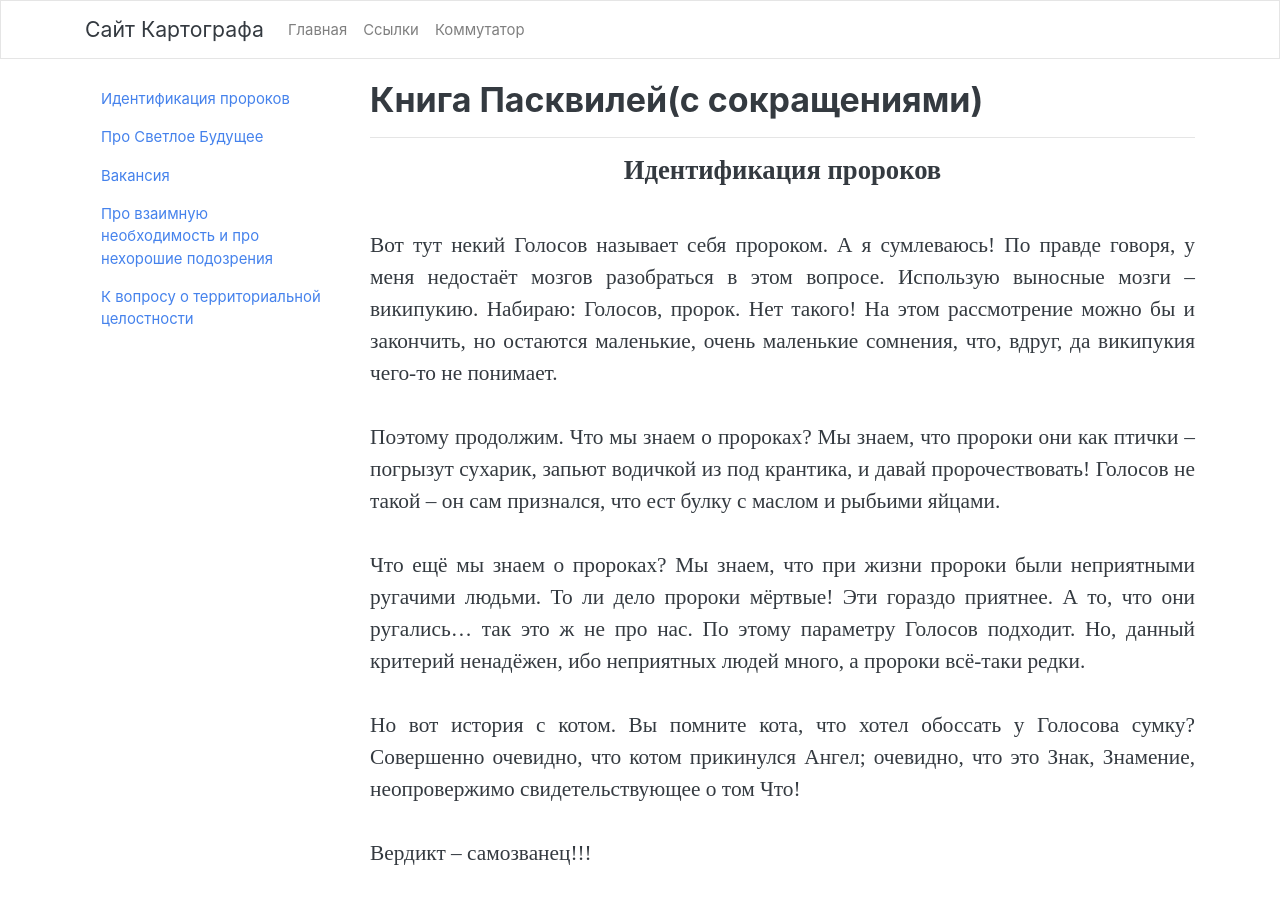
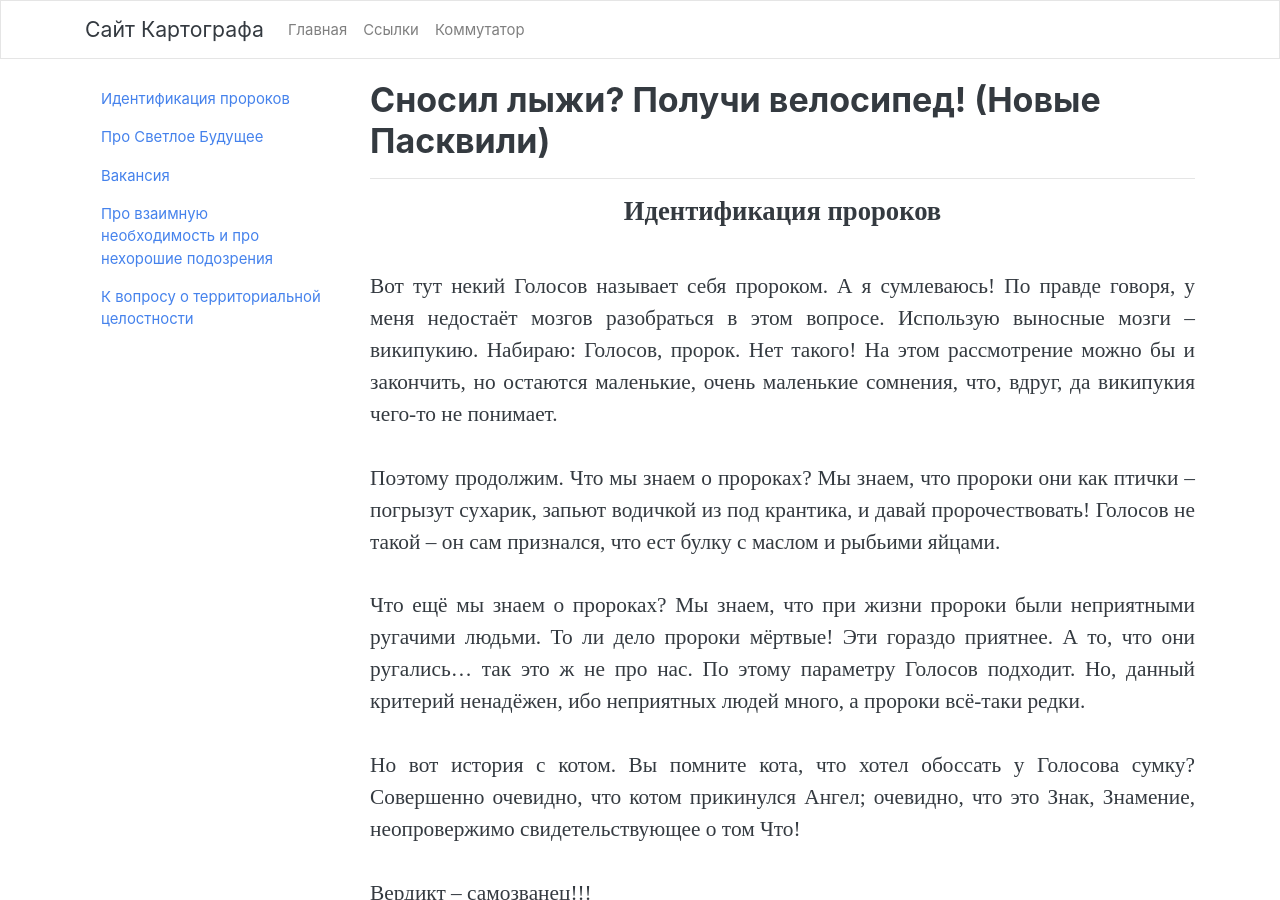
Before and after one commit to ngolosov/golosov.ru, a Jekyll site: the page built from new-paskv.html, in a window 1280 px wide and 900 px high. Built offline with Jekyll 4.4.1, drawn with Linux system fonts in a browser that asks for light colours.

Commit message:
Add files via upload

```diff
--- a/donkey.html
+++ b/donkey.html
@@ -8,7 +8,7 @@ header: ...ослание к ослам
 	   <!--right-->
 
                 <div class="col-lg-9">
-                     <h2 id="sec0">Книга Пасквилей(с сокращениями)</h2>
+                     <h2 id="sec0">...ослание к ослам</h2>
 
                     <hr>
 <p>
--- a/new-paskv.html
+++ b/new-paskv.html
@@ -20,7 +20,7 @@ header: Сносил лыжи? Получи велосипед! (Новые Па
 	   <!--right-->
 
                 <div class="col-lg-9">
-                     <h2 id="sec0">Книга Пасквилей(с сокращениями)</h2>
+                     <h2 id="sec0">Сносил лыжи? Получи велосипед! (Новые Пасквили)</h2>
 
                     <hr>
 <p>
```
